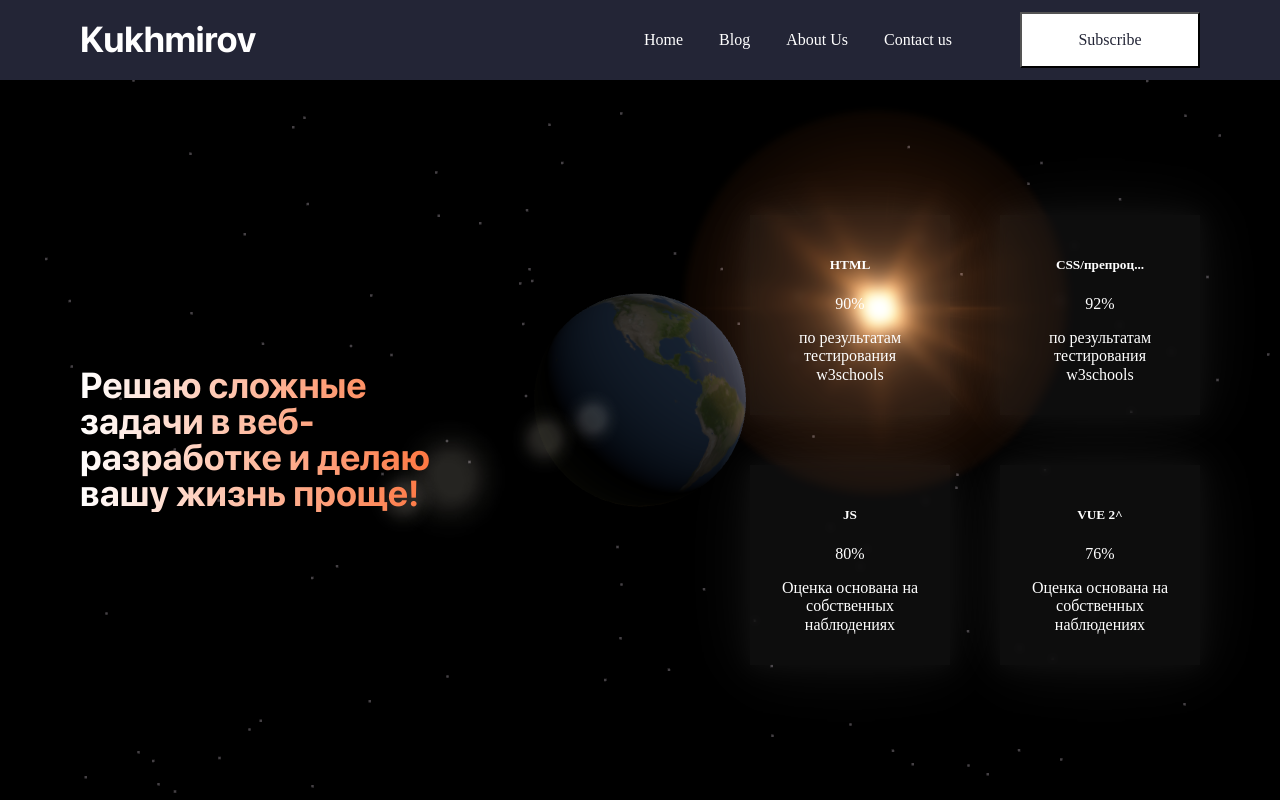
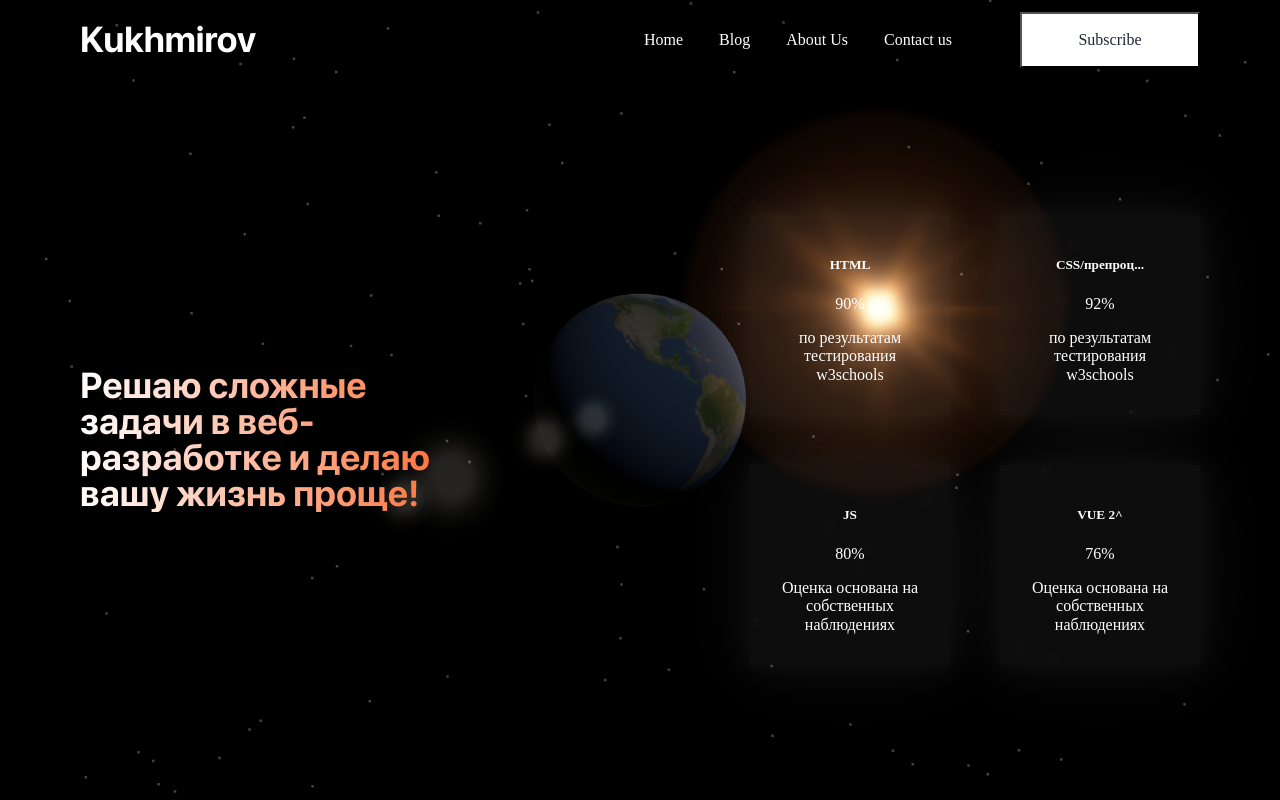
Before and after one commit to Kukhmirov/vue3-ts, a Vue app: page / in a window 1280 px wide. Built offline with nearby package versions, Linux system fonts and the light colour scheme.

Commit message:
backgraund header

```diff
--- a/src/components/header/TheHeader.vue
+++ b/src/components/header/TheHeader.vue
@@ -67,7 +67,7 @@ const menuLinks = menuItems.getMenuItems;
     align-items: center;
     height: 80px;
     padding: 0 80px;
-    background-color: $black;
+    background: transparent;
     z-index: 1000;
     &__logo {
         color: $white;
```
